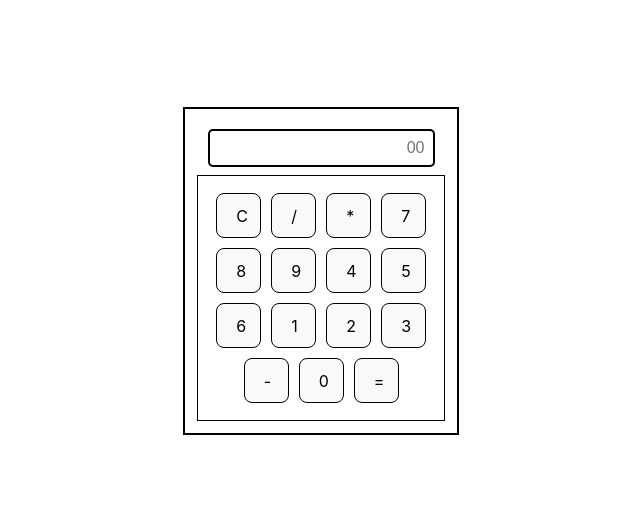
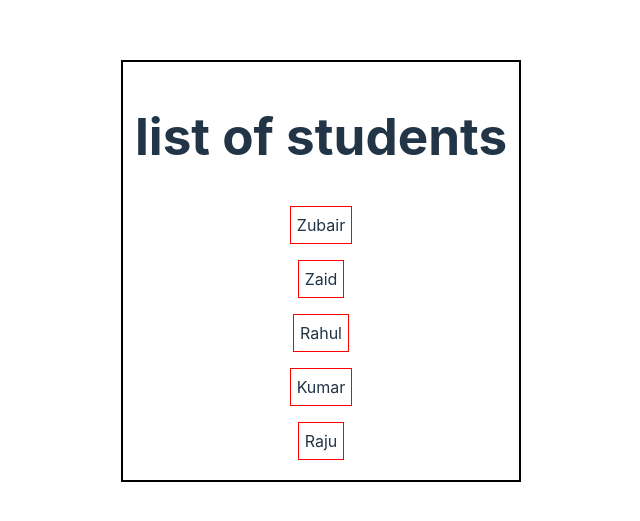
Before and after one commit to zubairmujawar/react-functions, a React (Vite) app in the folder props/: page / in a window 1280 px wide. Shown: the part 129-650 px from the top of the page, without its empty margins (319-959 px from the left). Built offline with nearby package versions, Linux system fonts and the light colour scheme.

Commit message:
project using props

```diff
--- a/props/src/App.css
+++ b/props/src/App.css
@@ -49,6 +49,12 @@
   padding: 2em;
 }
 
+.list-item{
+  border: 1px solid red;
+  padding: 6px;
+  margin: 8px;
+}
+
 .read-the-docs {
   color: #888;
 }
--- a/props/src/App.jsx
+++ b/props/src/App.jsx
@@ -1,13 +1,15 @@
 import './App.css'
 import Calculator from "./Components/Calculetor"
 import Clock from './Components/Clock'
+import Items from './Components/Items'
+import FoodItems from './Components/FoodItems'
 
 function App() {
 
-
   return (
     <>
-    <Calculator/>
+    <FoodItems/>
+    {/* <Calculator/> */}
     {/* <Clock/> */}
     </>
   )
--- /dev/null
+++ b/props/src/Components/FoodItems.jsx
@@ -0,0 +1,18 @@
+import React from "react";
+import Items from "./Items";
+const FoodItems = (Moto) => {
+  const food = ["Zubair", "Zaid", "Rahul", "Kumar", "Raju"];
+
+  return (
+    <div className="container">
+      <h1>list of students</h1>
+      {
+      food.map((Ghee) => (
+        <Items Moto={Ghee} key={Ghee} /> // reciving name should be same
+        ))
+      }
+    </div>
+  );
+};
+
+export default FoodItems;
--- /dev/null
+++ b/props/src/Components/Items.jsx
@@ -0,0 +1,10 @@
+const Items = (props) => {
+
+  return (
+    <div className="">
+      <p className="list-item">{props.Moto}</p>
+    </div>
+  );
+};
+
+export default Items;
```
